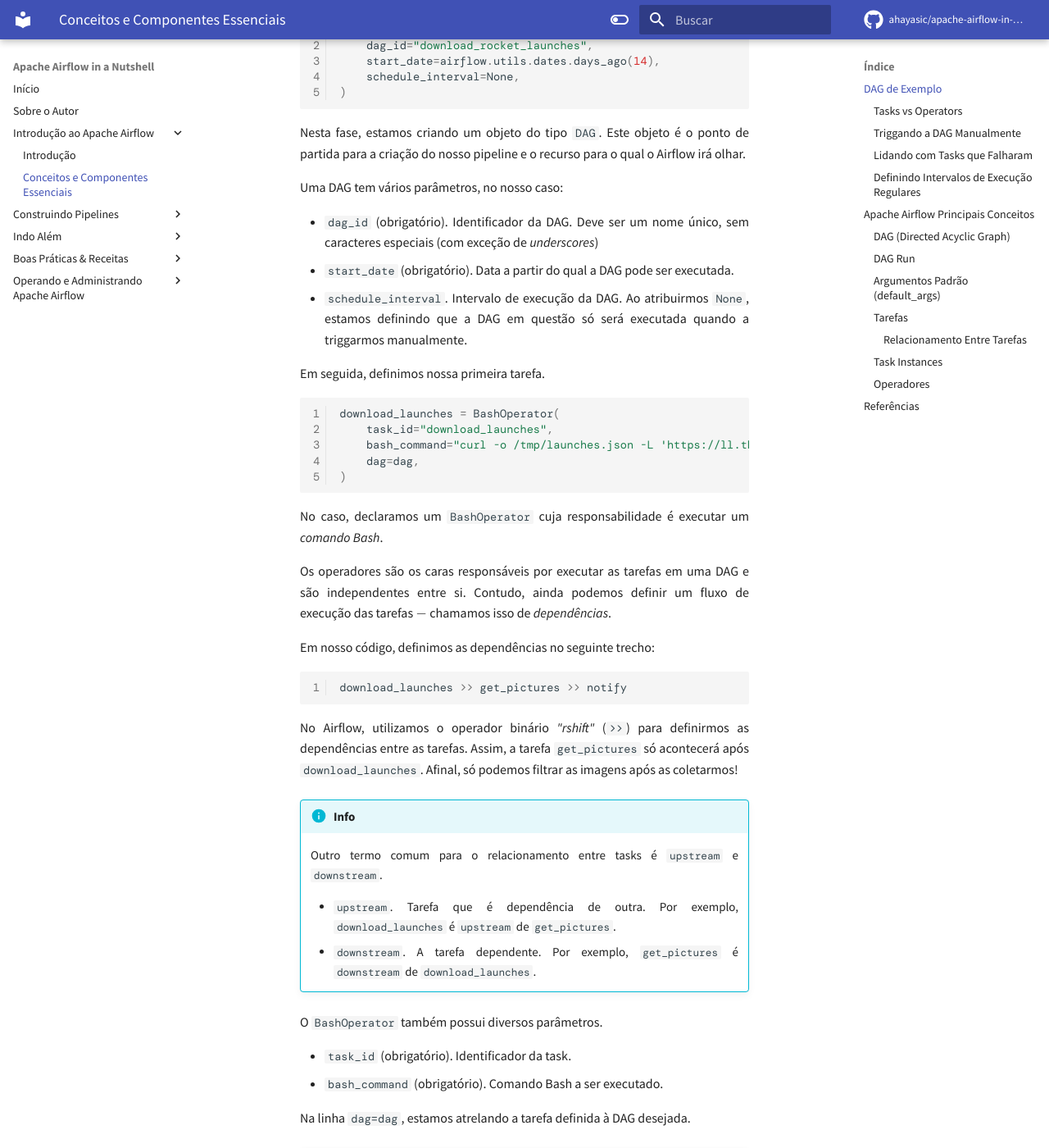
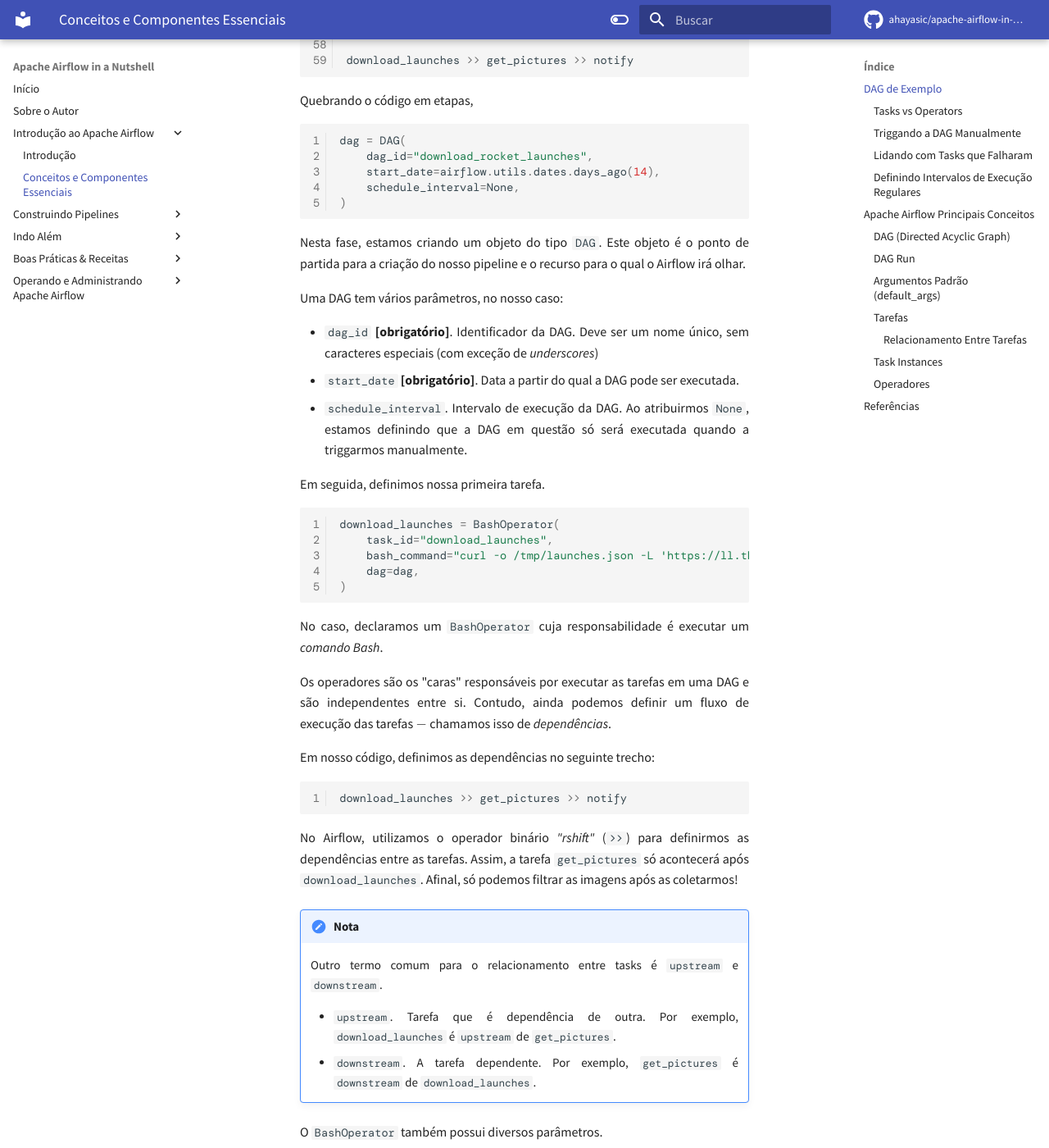
Before and after one commit to ahayasic/apache-airflow-in-a-nutshell, an MkDocs documentation site: the page built from docs/content/introduction_to_apache_airflow/essential_concepts_and_components.md, in a window 1280 px wide and 1400 px high, scrolled down 1496 px. Shown: the whole window at 82% size. Built offline with MkDocs 1.6.1 and Material for MkDocs 9.7.7, drawn with Linux system fonts in a browser that asks for light colours; some web fonts are replaced; comment, search, counter and statistics services are not loaded; some of the changed text lies outside the part shown.

Commit message:
Update docs

```diff
--- a/docs/content/introduction_to_apache_airflow/essential_concepts_and_components.md
+++ b/docs/content/introduction_to_apache_airflow/essential_concepts_and_components.md
@@ -80,8 +83,8 @@
 
 Uma DAG tem vários parâmetros, no nosso caso:
 
-- `dag_id` (obrigatório). Identificador da DAG. Deve ser um nome único, sem caracteres especiais (com exceção de *underscores*)
-- `start_date` (obrigatório). Data a partir do qual a DAG pode ser executada.
+- `dag_id` **[obrigatório]**. Identificador da DAG. Deve ser um nome único, sem caracteres especiais (com exceção de *underscores*)
+- `start_date` **[obrigatório]**. Data a partir do qual a DAG pode ser executada.
 - `schedule_interval`. Intervalo de execução da DAG. Ao atribuirmos `None`, estamos definindo que a DAG em questão só será executada quando a triggarmos manualmente.
 
 Em seguida, definimos nossa primeira tarefa.
@@ -96,7 +99,7 @@
 
 No caso, declaramos um `BashOperator` cuja responsabilidade é executar um *comando Bash*.
 
-Os operadores são os caras responsáveis por executar as tarefas em uma DAG e são independentes entre si. Contudo, ainda podemos definir um fluxo de execução das tarefas $-$ chamamos isso de *dependências*.
+Os operadores são os "caras" responsáveis por executar as tarefas em uma DAG e são independentes entre si. Contudo, ainda podemos definir um fluxo de execução das tarefas $-$ chamamos isso de *dependências*.
 
 Em nosso código, definimos as dependências no seguinte trecho:
 
@@ -106,7 +109,7 @@
 
 No Airflow, utilizamos o operador binário *"rshift"* (`>>`) para definirmos as dependências entre as tarefas. Assim, a tarefa `get_pictures` só acontecerá após `download_launches`. Afinal, só podemos filtrar as imagens após as coletarmos!
 
-!!! info "Info"
+!!! note "Nota"
     Outro termo comum para o relacionamento entre tasks é `upstream` e `downstream`.
 
     - `upstream`. Tarefa que é dependência de outra. Por exemplo, `download_launches` é `upstream` de `get_pictures`.
@@ -210,11 +213,7 @@
 Os parâmetros mais importantes na declaração de uma DAG são:
 
 - `dag_id`. Identificador do DAG.
-- `start_date`. *Timestamp* a partir do qual o _scheduler_ deve escalonar a DAG
-
-!!! info "Info"
-    Ou seja, o parâmetro `start_date` é responsável por definir a data à partir da qual a DAG está disponível para execução.
-
+- `start_date`. *Timestamp* a partir do qual o _scheduler_ deve escalonar a DAG. Em outras palavras, é o parâmetro responsável por definir a data à partir da qual a DAG está disponível para execução.
 - `schedule_interval`. Intervalo de execução da DAG.
 - `default_args`. Dicionário com parâmetros padrões que devem ser passados à todas as tasks
 
@@ -237,12 +236,8 @@
 
 Uma `DAG Run` é uma instância de uma DAG que, por sua vez, contém instâncias das tarefas que são executadas para uma `execution_date` específica.
 
-> A `execution_date` é a data e hora que a `DAG Run` e as `TaskInstance` estão sendo (ou foram) executadas.
-
-<p><img src="https://raw.githubusercontent.com/ahayasic/apache-airflow-in-a-nutshell/main/docs/assets/task_lifecycle_diagram.png" alt="tasks_lifecycle" style="text-align: center; border-radius: 1rem"/></p>
-<p style="text-align: center; font-size: 0.75rem; margin-bottom: 1.5rem;">
-  <b>Fonte:</b> <a target="_blank" href="https://airflow.apache.org/docs/apache-airflow/stable/concepts/tasks.html#task-instances">Task Instances - Apache Airflow Documentation</a>
-</p>
+!!! note "Nota"
+    A `execution_date` é a data e hora que a `DAG Run` e as `TaskInstance` estão sendo (ou foram) executadas.
 
 Fazendo uma analogia com a Programação Orientada à Objetos, podemos pensar nas **DAGs** como **classes** e nas **DAG Runs** como **objetos da classe DAG** (ou seja, uma instância da classe DAG).
 
@@ -342,6 +337,11 @@
 - `sensing`. A task é um **Smart Sensor** (mais informações em documentos mais avançados).
 - `removed`. A task foi removida da DAG desde sua última execução.
 
+<p><img src="https://raw.githubusercontent.com/ahayasic/apache-airflow-in-a-nutshell/main/docs/assets/task_lifecycle_diagram.png" alt="tasks_lifecycle" style="text-align: center; border-radius: 1rem"/></p>
+<p style="text-align: center; font-size: 0.75rem; margin-bottom: 1.5rem;">
+  <b>Fonte:</b> <a target="_blank" href="https://airflow.apache.org/docs/apache-airflow/stable/concepts/tasks.html#task-instances">Task Instances - Apache Airflow Documentation</a>
+</p>
+
 ### Operadores
 
 Operadores definem uma única e exclusiva tarefa em um *workflow*.
```
Also changed, not shown: other parts of docs/content/introduction_to_apache_airflow/essential_concepts_and_components.md (+4 -1 lines).
